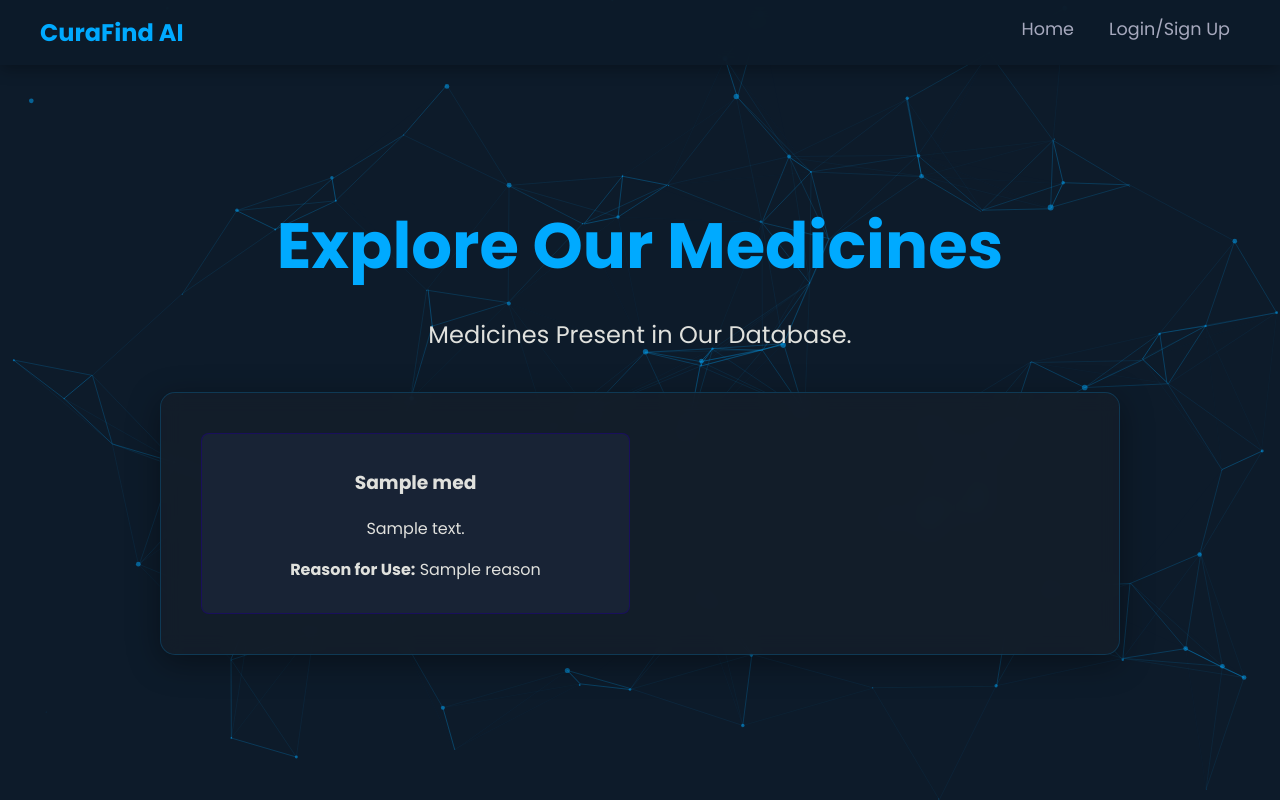
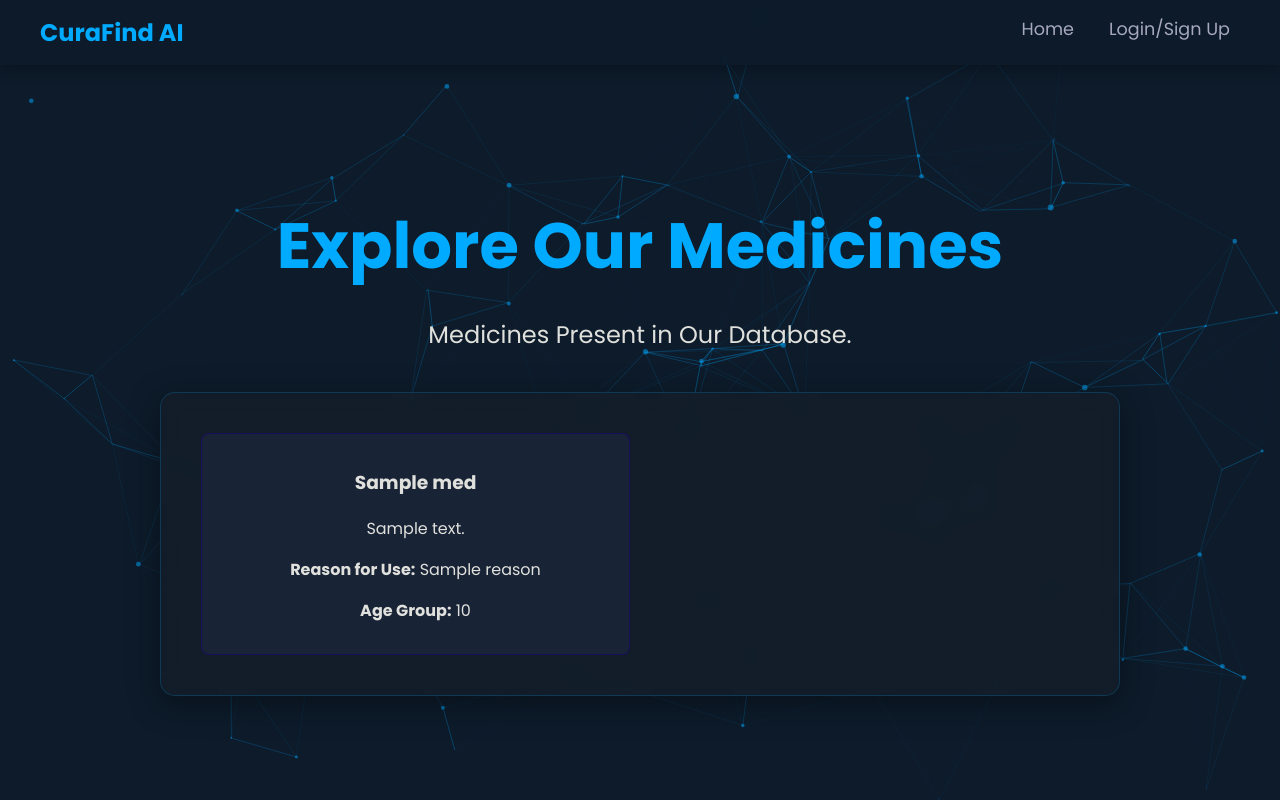
Before and after one commit to udityamerit/CuraFind-Powered-By-AI, a Flask app: template Notebook/templates/medicines.html in a window 1280 px wide. Run offline with Flask 3, Linux system fonts and the light colour scheme; the template is opened without the code that fills it: most values are stand-ins (such as "Sample title", 1, 10 or a date in 2020); parts of the project's set-up code (start-up, migrations or seed data) failed here and were passed over.

Commit message:
adding the age group in the medicine seciton

```diff
--- a/Notebook/templates/medicines.html
+++ b/Notebook/templates/medicines.html
@@ -14,6 +14,7 @@
                 <h3>{{ med['name'] }}</h3>
                 <p>{{ med['description'] }}</p>
                 <p><strong>Reason for Use:</strong> {{ med['reason'] }}</p>
+                <p><strong>Age Group:</strong> {{ med['age_group'] }}</p>
             </div>
         {% else %}
             <p>No medicines to display.</p>
```
